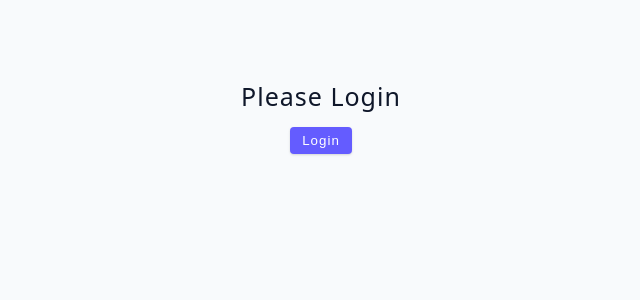
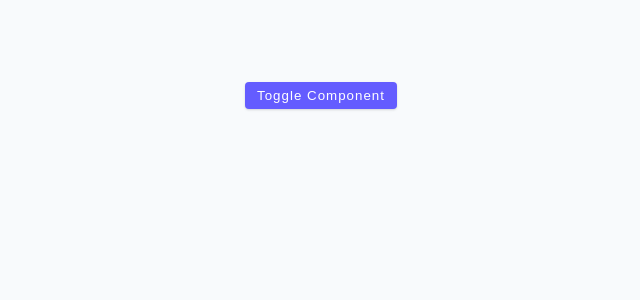
Before and after one commit to smajaas/Advanced-react, a React (Vite) app: page / in a window 1280 px wide. Shown: the top 300 px of the page, without its empty margins (319-959 px from the left). Built offline with nearby package versions, Linux system fonts and the light colour scheme; the HTML template or start-up script is replaced by a standard one.

Commit message:
cleanup function in useEffect

```diff
--- a/src/App.jsx
+++ b/src/App.jsx
@@ -1,4 +1,4 @@
-import Final from './react-projects/03-conditional-rendering/final/07-user-challenge';
+import Final from './react-projects/02-useEffect/final/05-cleanup-function';
 
 function App() {
   return (
--- a/src/react-projects/02-useEffect/final/05-cleanup-function.jsx
+++ b/src/react-projects/02-useEffect/final/05-cleanup-function.jsx
@@ -1,5 +1,27 @@
+import { useEffect, useState } from 'react';
+
 const CleanupFunction = () => {
-  return <h2>cleanup function</h2>;
+  const [toggle, setToggle] = useState(false);
+  console.log('render');
+  return (
+    <div>
+      <button className='btn' onClick={() => setToggle(!toggle)}>
+        toggle component
+      </button>
+      {toggle && <RandomComponent />}
+    </div>
+  );
+};
+
+const RandomComponent = () => {
+  useEffect(() => {
+    const someFunc = () => {
+      //some logic
+    };
+    window.addEventListener('scroll', someFunc);
+    return () => window.removeEventListener('scroll', someFunc);
+  }, []);
+  return <h1>hello there</h1>;
 };
 
 export default CleanupFunction;
--- a/src/react-projects/03-conditional-rendering/final/07-user-challenge.jsx
+++ b/src/react-projects/03-conditional-rendering/final/07-user-challenge.jsx
@@ -4,14 +4,12 @@ const UserChallenge = () => {
   const [user, setUser] = useState(null);
 
   const login = () => {
-    //normally connect to db or api
-    setUser({ name: 'Vegan food Truck' });
+    setUser({ name: 'Vegan Food Truck' });
   };
 
   const logout = () => {
     setUser(null);
   };
-
   return (
     <div>
       {user ? (
@@ -23,7 +21,7 @@ const UserChallenge = () => {
         </div>
       ) : (
         <div>
-          <h4>please login</h4>
+          <h4>Please login</h4>
           <button className='btn' onClick={login}>
             login
           </button>
```
